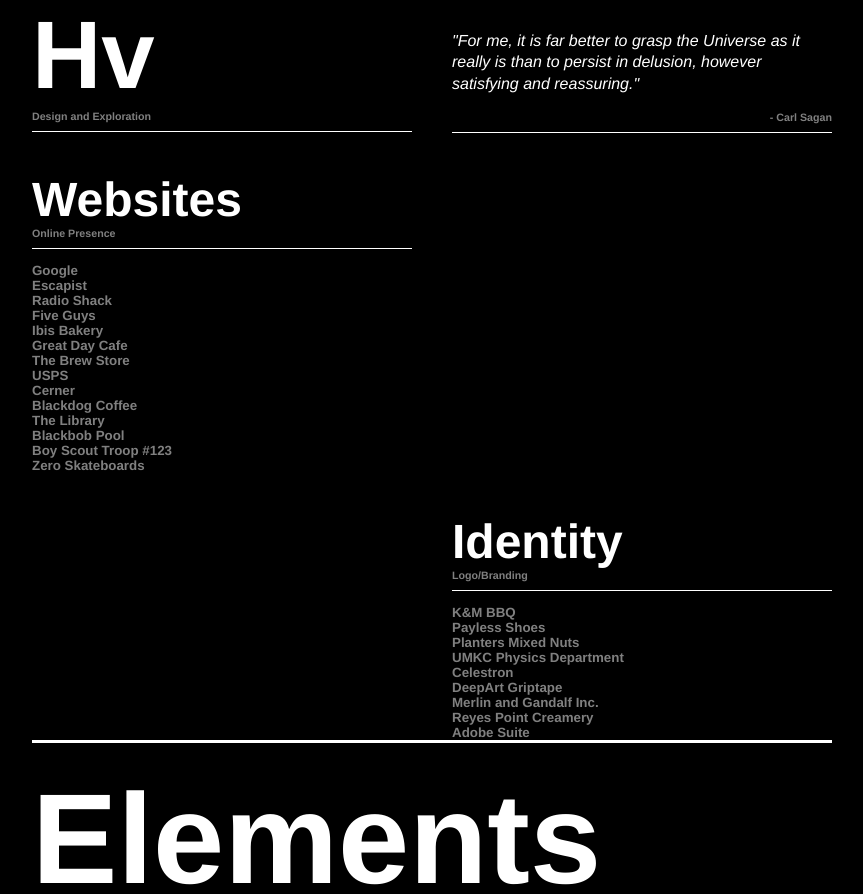
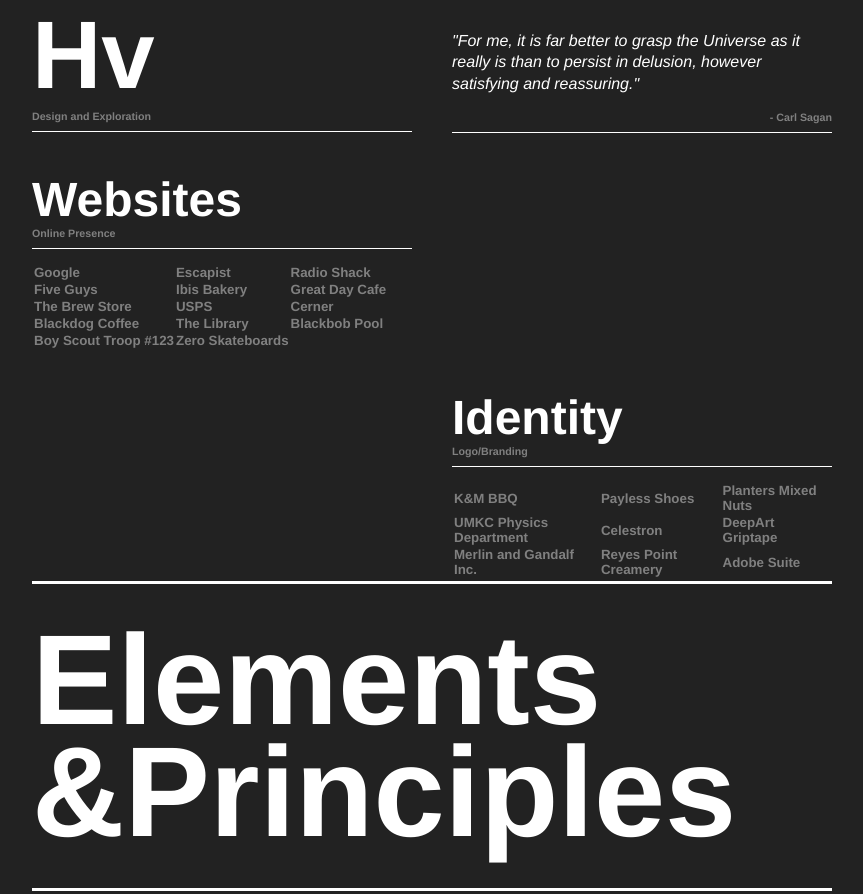
Before and after one commit to JoshuaSCook/Helvetica, a plain HTML site: page index.html in a window 1280 px wide. Shown: the top 894 px of the page, without its empty margins (208-1071 px from the left). Drawn offline with Linux system fonts and the light colour scheme.

Commit message:
placed the websites and identities section into table columns.

```diff
--- a/index.html
+++ b/index.html
@@ -10,7 +10,7 @@
             }
 
             body {
-                background-color: black;
+                background-color: #222222;
             }
 
             #canvas {
@@ -75,7 +75,7 @@
             }
 
             .award {
-                font-size: 10pt;
+                font-size: 9pt;
                 font-weight: 600;
             }
 
@@ -136,38 +136,54 @@
             <div id="websites">
                 <h1>Websites</h1>
                 <h2>Online Presence</h2>
-                <ul class="content">
-                    <li class="company">Google</li>
-                    <li class="company">Escapist</li>
-                    <li class="company">Radio Shack</li>
-                    <li class="company">Five Guys</li>
-                    <li class="company">Ibis Bakery</li>
-                    <li class="company">Great Day Cafe</li>
-                    <li class="company">The Brew Store</li>
-                    <li class="company">USPS</li>
-                    <li class="company">Cerner</li>
-                    <li class="company">Blackdog Coffee</li>
-                    <li class="company">The Library</li>
-                    <li class="company">Blackbob Pool</li>
-                    <li class="company">Boy Scout Troop #123</li>
-                    <li class="company">Zero Skateboards</li>
-                </ul>
+                <table class="content">
+                    <tr>
+                        <td class="company">Google</td>
+                        <td class="company">Escapist</td>
+                        <td class="company">Radio Shack</td>
+                    </tr>
+                    <tr>
+                        <td class="company">Five Guys</td>
+                        <td class="company">Ibis Bakery</td>
+                        <td class="company">Great Day Cafe</td>
+                    </tr>
+                    <tr>
+                        <td class="company">The Brew Store</td>
+                        <td class="company">USPS</td>
+                        <td class="company">Cerner</td>
+                    </tr>
+                    <tr>
+                        <td class="company">Blackdog Coffee</td>
+                        <td class="company">The Library</td>
+                        <td class="company">Blackbob Pool</td>
+                    </tr>
+                    <tr>
+                        <td class="company">Boy Scout Troop #123</td>
+                        <td class="company">Zero Skateboards</td>
+                    </tr>
+                </table>
             </div> <!-- end websites -->
 
             <div id="identity">
                 <h1>Identity</h1>
                 <h2>Logo/Branding</h2>
-                <ul class="content">
-                    <li class="company">K&M BBQ</li>
-                    <li class="company">Payless Shoes</li>
-                    <li class="company">Planters Mixed Nuts</li>
-                    <li class="company">UMKC Physics Department</li>
-                    <li class="company">Celestron</li>
-                    <li class="company">DeepArt Griptape</li>
-                    <li class="company">Merlin and Gandalf Inc.</li>
-                    <li class="company">Reyes Point Creamery</li>
-                    <li class="company">Adobe Suite</li>
-                </ul>
+                <table class="content">
+                    <tr>
+                        <td class="company">K&M BBQ</td>
+                        <td class="company">Payless Shoes</td>
+                        <td class="company">Planters Mixed Nuts</td>
+                    </tr>
+                    <tr>
+                        <td class="company">UMKC Physics Department</td>
+                        <td class="company">Celestron</td>
+                        <td class="company">DeepArt Griptape</td>
+                    </tr>
+                    <tr>
+                        <td class="company">Merlin and Gandalf Inc.</td>
+                        <td class="company">Reyes Point Creamery</td>
+                        <td class="company">Adobe Suite</td>
+                    <tr>
+                </table>
             </div> <!-- end identity -->
 
             <div id="elements_and_principles">
```
